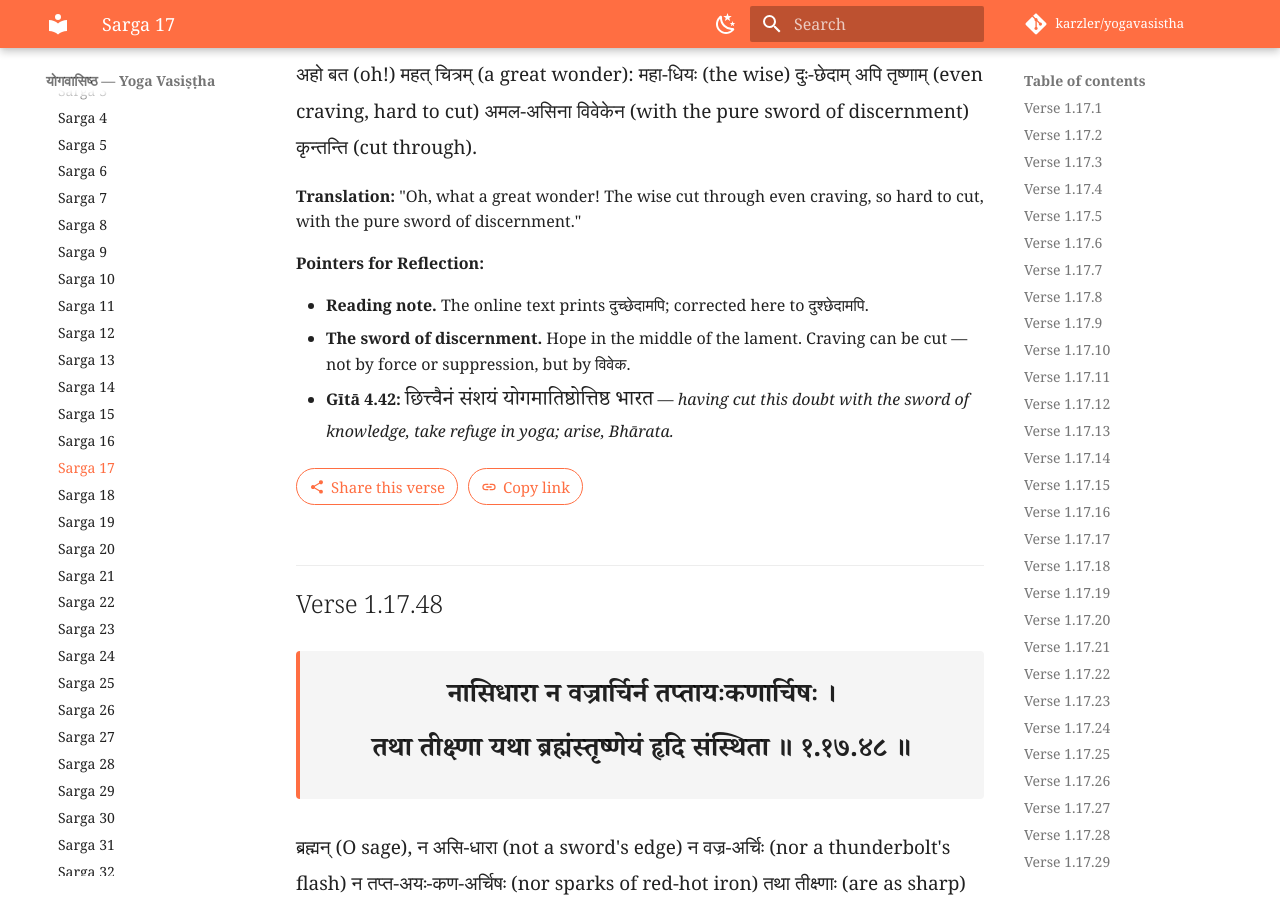
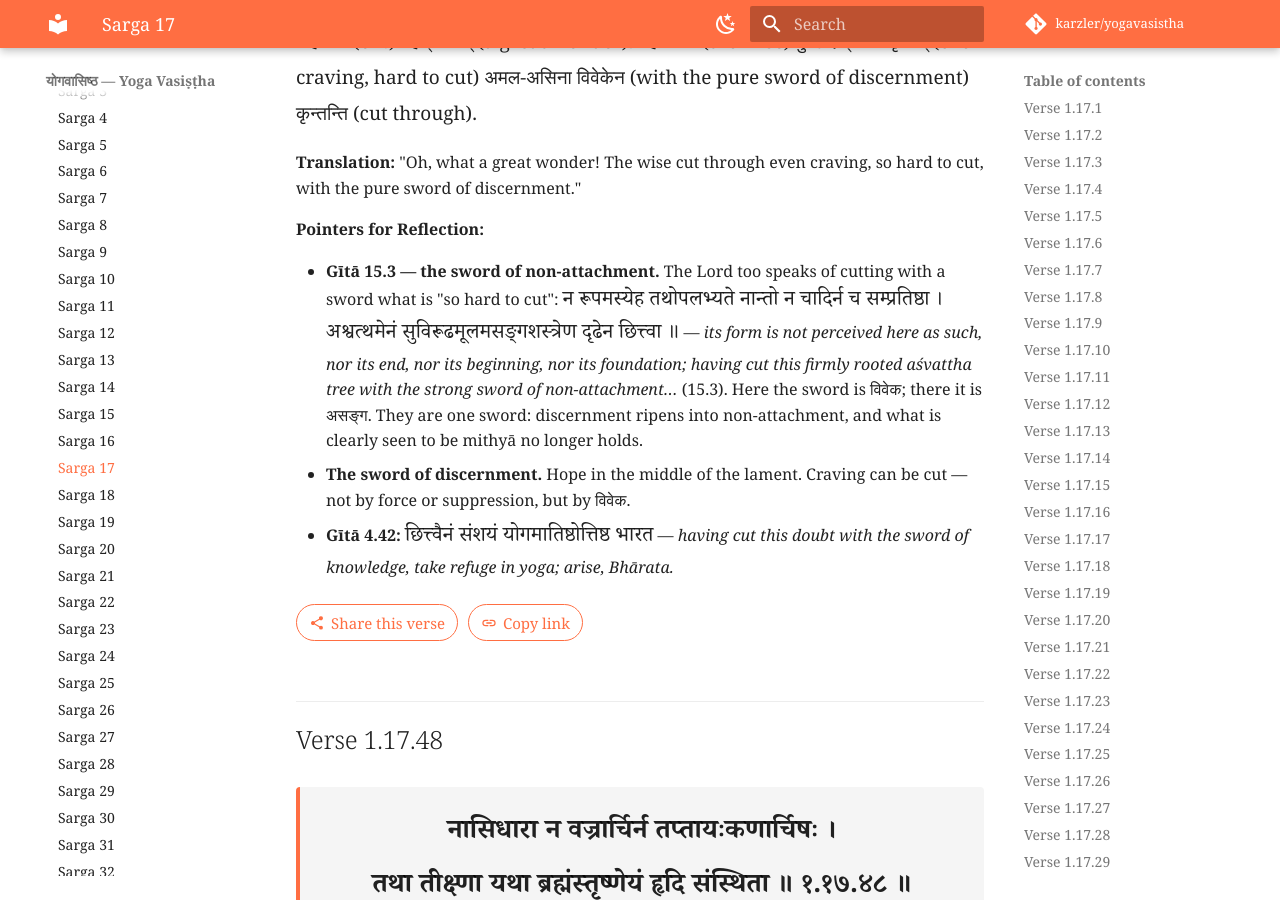
Before and after one commit to karzler/yogavasistha, an MkDocs documentation site: the page built from docs/1-vairagya/sarga-017.md, in a window 1280 px wide and 900 px high, scrolled down 36011 px. Built offline with MkDocs 1.6.1 and Material for MkDocs 9.7.7, drawn with Linux system fonts in a browser that asks for light colours; comment, search, counter and statistics services are not loaded; some of the changed text lies outside the part shown.

Commit message:
Vairāgya 17: drop two reading notes; add Gītā 15.3 at 1.17.47

```diff
--- a/docs/1-vairagya/sarga-017.md
+++ b/docs/1-vairagya/sarga-017.md
@@ -517,7 +517,6 @@
 
 **Pointers for Reflection:**
 
-- **Reading note.** The online text prints दुर्लङ्घयेषु; corrected here to दुर्लङ्घ्येषु.
 - **Still when the light comes.** A hint of the cure: the peahen dances in fog but is quieted by light. Craving thrives in ignorance and calms in knowledge.
 
 ## Verse 1.17.27 { #1-17-27 }
@@ -883,7 +882,7 @@
 
 **Pointers for Reflection:**
 
-- **Reading note.** The online text prints दुच्छेदामपि; corrected here to दुश्छेदामपि.
+- **Gītā 15.3 — the sword of non-attachment.** The Lord too speaks of cutting with a sword what is "so hard to cut": <span class="parallel">न रूपमस्येह तथोपलभ्यते नान्तो न चादिर्न च सम्प्रतिष्ठा । अश्वत्थमेनं सुविरूढमूलमसङ्गशस्त्रेण दृढेन छित्त्वा ॥</span> — *its form is not perceived here as such, nor its end, nor its beginning, nor its foundation; having cut this firmly rooted aśvattha tree with the strong sword of non-attachment…* (15.3). Here the sword is विवेक; there it is असङ्ग. They are one sword: discernment ripens into non-attachment, and what is clearly seen to be mithyā no longer holds.
 - **The sword of discernment.** Hope in the middle of the lament. Craving can be cut — not by force or suppression, but by विवेक.
 - **Gītā 4.42:** <span class="parallel">छित्त्वैनं संशयं योगमातिष्ठोत्तिष्ठ भारत</span> — *having cut this doubt with the sword of knowledge, take refuge in yoga; arise, Bhārata.*
 
```
